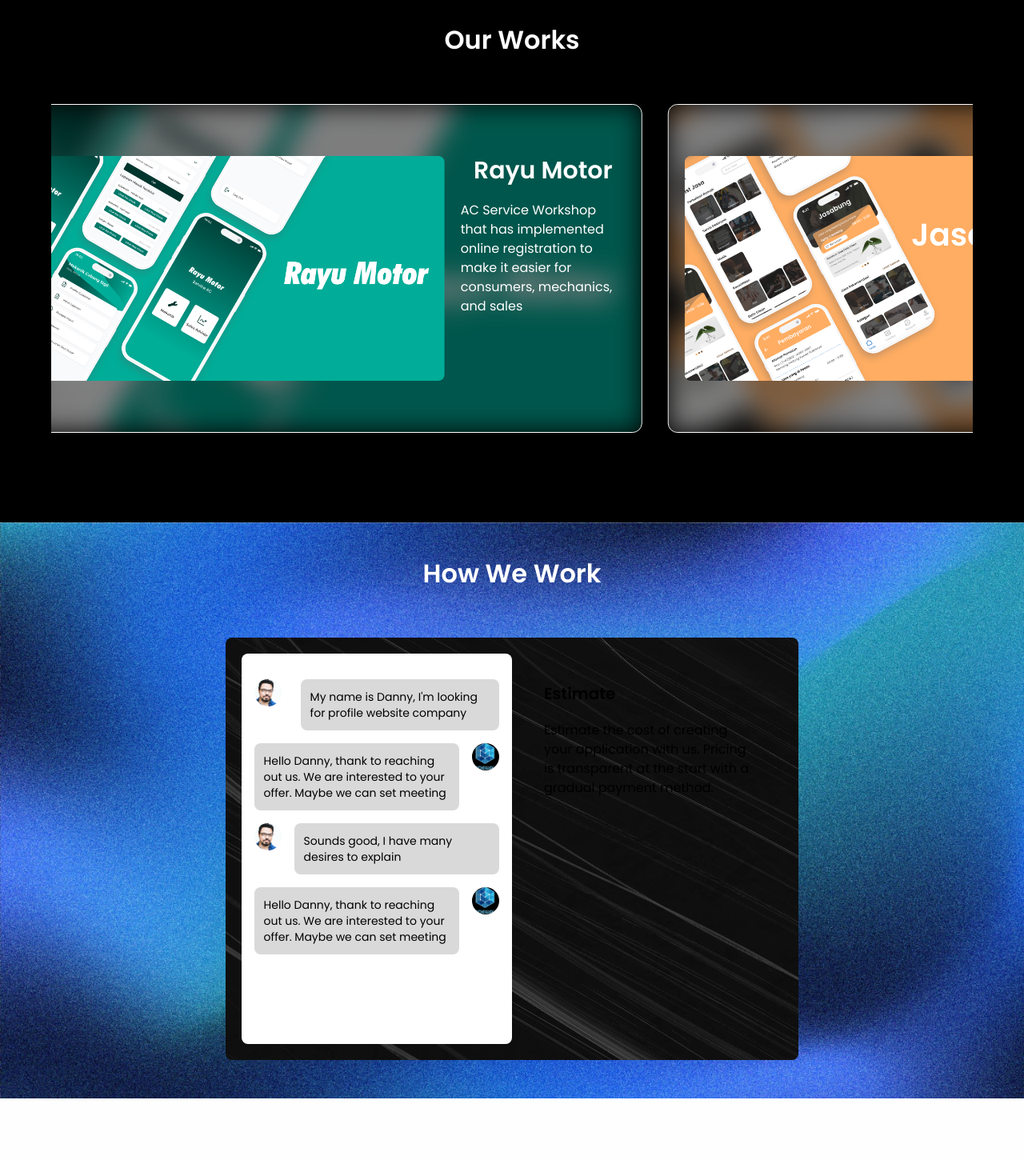
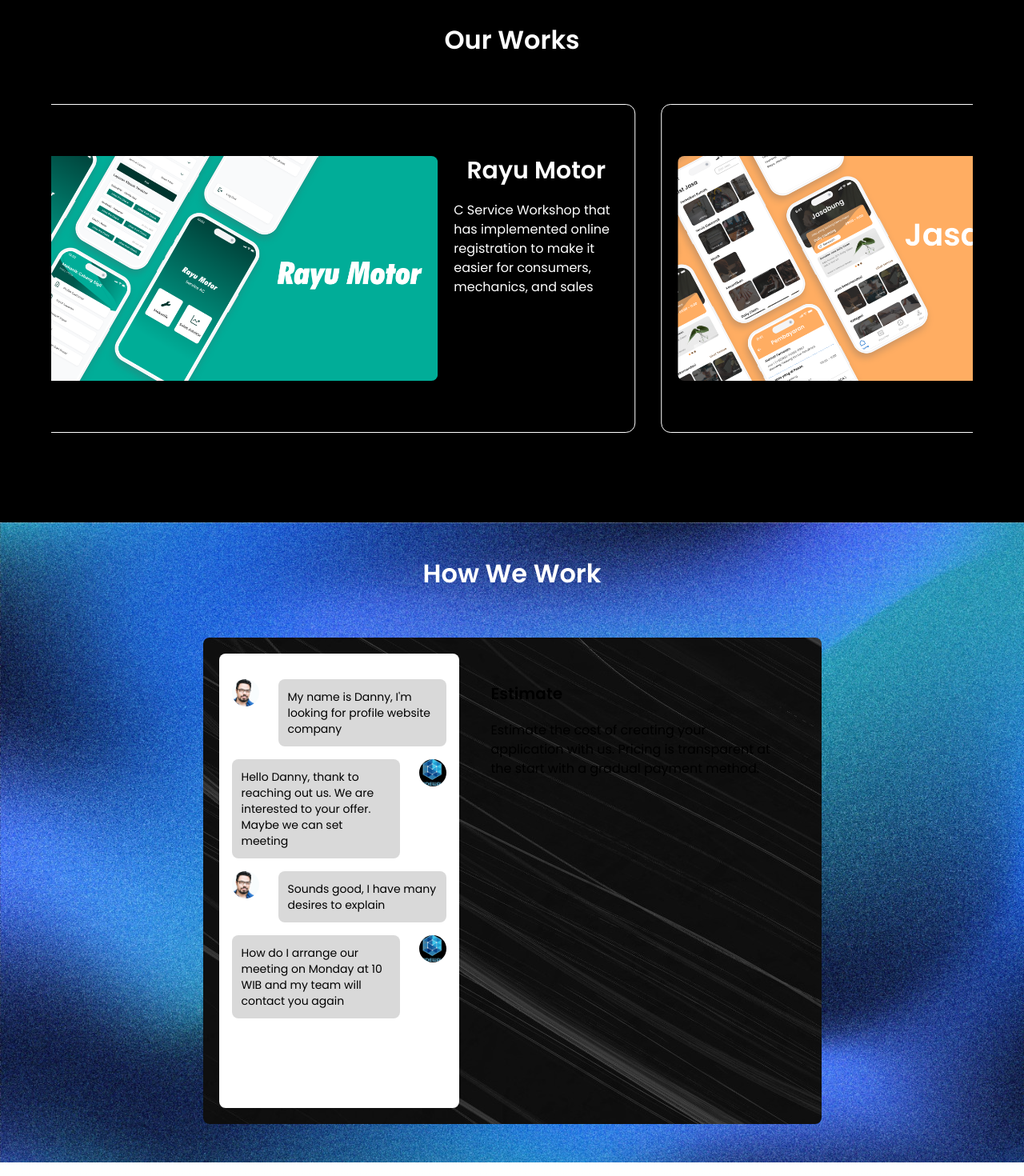
Before and after one commit to Bima1301/node-landing-wave, a Next.js app: page / in a window 1280 px wide. Shown: the part 1880-3350 px from the top of the page at 80% size. Built offline with nearby package versions, Linux system fonts and the light colour scheme.

Commit message:
[STYLE] moving testimoni and conversation data to data.ts

```diff
--- a/app/components/organism/howWork.tsx
+++ b/app/components/organism/howWork.tsx
@@ -4,6 +4,7 @@ import React from 'react'
 import { motion } from 'framer-motion'
 import Title from '../atoms/title'
 import Image from 'next/image'
+import { conversations } from '@/libs/data'
 
 export default function HowWork() {
     return (
@@ -12,36 +13,20 @@ export default function HowWork() {
             <div className='absolute top-0 left-0 w-full h-full bg-[url(/images/howWorkBg.jpeg)] bg-cover' />
             <div className='z-10 relative flex justify-center items-center flex-col h-fit 14'>
                 <Title title="How We Work" className="text-center text-white md:mt-10 md:mb-14 my-8" />
-                <div className='bg-[url(/images/howWorkContent.jpeg)] flex md:flex-row flex-col p-5 rounded-lg md:max-w-[80%] max-w-full'>
-                    <div className='flex flex-col gap-4 bg-white px-4 pt-8 pb-28  rounded-lg min-w-[50%]'>
-                        <div className='flex flex-row gap-6 text-black items-start'>
-                            <div className='rounded-full aspect-square min-w-[34px] relative overflow-hidden' >
-                                <Image src='/images/person.jpeg' alt='Phone' fill objectFit='cover' />
+                <div className='bg-[url(/images/howWorkContent.jpeg)] flex md:flex-row flex-col-reverse md:items-start items-center p-5 rounded-lg md:max-w-[773px] max-w-full'>
+                    <div className='flex flex-col gap-4 bg-white px-4 pt-8 pb-28  rounded-lg max-w-[300px]'>
+                        {conversations.map((item, index) => (
+                            <div className={`flex  ${index % 2 == 0 ? "flex-row" : "flex-row-reverse"} gap-6 text-black items-start`} key={index}>
+                                <div className='rounded-full aspect-square min-w-[34px] relative overflow-hidden' >
+                                    <Image src={item.imgProfil} alt='Phone' fill objectFit='cover' />
+                                </div>
+                                <p className='rounded-lg md:text-sm text-xs bg-[#D9D9D9] p-3'>{item.chat}</p>
                             </div>
-                            <p className='rounded-lg md:text-sm text-xs bg-[#D9D9D9] p-3'>My name is Danny, I'm looking for profile website company</p>
-                        </div>
-                        <div className='flex flex-row-reverse gap-4 text-black items-start'>
-                            <div className='rounded-full aspect-square min-w-[34px] relative overflow-hidden' >
-                                <Image src='/images/person2.jpeg' alt='Phone' fill objectFit='cover' />
-                            </div>
-                            <p className='rounded-lg md:text-sm text-xs bg-[#D9D9D9] p-3'>Hello Danny, thank to reaching out us. We are interested to your offer. Maybe we can set meeting</p>
-                        </div>
-                        <div className='flex flex-row gap-4 text-black items-start'>
-                            <div className='rounded-full aspect-square min-w-[34px] relative overflow-hidden' >
-                                <Image src='/images/person.jpeg' alt='Phone' fill objectFit='cover' />
-                            </div>
-                            <p className='rounded-lg md:text-sm text-xs bg-[#D9D9D9] p-3'>Sounds good, I have many desires to explain</p>
-                        </div>
-                        <div className='flex flex-row-reverse gap-4 text-black items-start'>
-                            <div className='rounded-full aspect-square min-w-[34px] relative overflow-hidden' >
-                                <Image src='/images/person2.jpeg' alt='Phone' fill objectFit='cover' />
-                            </div>
-                            <p className='rounded-lg md:text-sm text-xs bg-[#D9D9D9] p-3'>Hello Danny, thank to reaching out us. We are interested to your offer. Maybe we can set meeting</p>
-                        </div>
+                        ))}
                     </div>
                     <div className='flex flex-col px-10 md:mt-9 my-5'>
-                        <p className='text-xl font-semibold mb-5'>Estimate</p>
-                        <p className='md:text-base text-xs'>Estimate the cost of creating your application with us. Pricing is transparent at the start with a gradual payment method.</p>
+                        <p className='text-xl font-semibold mb-5 md:text-start text-center'>Estimate</p>
+                        <p className='md:text-base text-xs md:text-start text-center'>Estimate the cost of creating your application with us. Pricing is transparent at the start with a gradual payment method.</p>
                     </div>
                 </div>
             </div>
--- a/app/components/organism/work.tsx
+++ b/app/components/organism/work.tsx
@@ -5,6 +5,8 @@ import { motion, useScroll, useTransform } from 'framer-motion'
 import Title from '../atoms/title'
 import Card from '../atoms/card'
 import Image from 'next/image'
+import WorkMobile from './workMobile'
+import { portfolio } from '@/libs/data'
 
 export default function Work() {
     const targetRef = useRef<HTMLDivElement | null>(null);
@@ -18,46 +20,27 @@ export default function Work() {
             <Title title="Our Works" className=" text-white md:mt-10 mb-14 xl:px-[12rem] lg:px-[8rem] px-10 text-center" />
             <div className='lg:flex hidden flex-col items-center overflow-hidden'>
                 <motion.div className='flex gap-8 px-10' style={{ x }}>
-                    <Card className='flex flex-row gap-5 px-5 py-16 text-white relative min-w-[48rem] overflow-hidden'>
-                        <div className='absolute top-0 left-0 w-full h-full bg-[url(/images/work1.png)] bg-cover brightness-50 blur-lg' />
-                        <Image src='/images/work1.png' alt='work 1' width={500} height={500} className='z-10 rounded-lg' />
-                        <div className='flex flex-col max-w-xs z-10'>
-                            <p className='text-center text-3xl font-semibold mb-5'>Rayu Motor</p>
-                            <p>AC Service Workshop that has implemented online registration to make it easier for consumers, mechanics, and sales</p>
-                        </div>
-                    </Card>
-                    <Card className='flex flex-row gap-5 px-5 py-16 text-white relative min-w-[48rem] overflow-hidden'>
-                        <div className='absolute top-0 left-0 w-full h-full bg-[url(/images/work2.png)] bg-cover brightness-50 blur-lg' />
-                        <Image src='/images/work2.png' alt='work 1' width={500} height={500} className='z-10 rounded-lg' />
-                        <div className='flex flex-col max-w-xs z-10'>
-                            <p className='text-center text-3xl font-semibold mb-5'>Jasabung</p>
-                            <p>
-                                Jasabung is a platform for online cockfighting gambling games, which is equipped with a live streaming feature that allows players to watch the match live.
-                            </p>
-                        </div>
-                    </Card>
+                    {portfolio.map((item, index) => (
+                        <Card key={index} className='flex flex-row gap-5 px-5 py-16 text-white relative min-w-[48rem] overflow-hidden'>
+                            <div className={`absolute top-0 left-0 w-full h-full ${item.bg} bg-cover brightness-50 blur-lg`} />
+                            <Image src={item.src} alt='work 1' width={500} height={500} className='z-10 rounded-lg' />
+                            <div className='flex flex-col max-w-xs z-10'>
+                                <p className='text-center text-3xl font-semibold mb-5'>{item.title}</p>
+                                <p>{item.description}</p>
+                            </div>
+                        </Card>
+                    ))}
                 </motion.div>
             </div>
             <div className='lg:hidden flex flex-col items-center overflow-hidden'>
                 <div className='flex flex-col gap-4 lg:px-10'>
-                    <Card className='flex md:flex-row flex-col gap-5 px-5 lg:py-20 py-10 text-white relative lg:min-w-[48rem] overflow-hidden'>
-                        <div className='absolute top-0 left-0 w-full h-full bg-[url(/images/work1.png)] bg-cover brightness-50 blur-lg' />
-                        <Image src='/images/work1.png' alt='work 1' width={400} height={400} className='z-10 rounded-lg' />
-                        <div className='flex flex-col lg:max-w-xs  z-10'>
-                            <p className='text-center md:text-3xl text-xl font-semibold mb-5'>Rayu Motor</p>
-                            <p className='lg:text-base md:text-sm text-xs'>AC Service Workshop that has implemented online registration to make it easier for consumers, mechanics, and sales</p>
-                        </div>
-                    </Card>
-                    <Card className='flex md:flex-row flex-col gap-5 px-5 lg:py-20 py-10 text-white relative lg:min-w-[48rem] overflow-hidden'>
-                        <div className='absolute top-0 left-0 w-full h-full bg-[url(/images/work2.png)] bg-cover brightness-50 blur-lg' />
-                        <Image src='/images/work2.png' alt='work 1' width={400} height={400} className='z-10 rounded-lg' />
-                        <div className='flex flex-col lg:max-w-xs z-10'>
-                            <p className='text-center md:text-3xl text-xl font-semibold mb-5'>Jasabung</p>
-                            <p className='lg:text-base md:text-sm text-xs'>
-                                Jasabung is a platform for online cockfighting gambling games, which is equipped with a live streaming feature that allows players to watch the match live.
-                            </p>
-                        </div>
-                    </Card>
+                    {portfolio.map((item, index) => (
+                        <React.Fragment key={index}>
+                            <WorkMobile
+                                item={item}
+                            />
+                        </React.Fragment>
+                    ))}
                 </div>
             </div>
         </motion.section>
--- /dev/null
+++ b/app/components/organism/workMobile.tsx
@@ -0,0 +1,42 @@
+'use client'
+import React, { useRef } from 'react'
+import { motion, useScroll, useTransform } from 'framer-motion'
+import Card from '../atoms/card'
+import Image from 'next/image'
+
+type WorkMobileProps = {
+    item: {
+        title: string,
+        description: string,
+        bg: string
+        src: string
+    }
+}
+
+export default function WorkMobile(
+    { item }: WorkMobileProps
+) {
+    const ref = useRef<HTMLDivElement | null>(null);
+    const { scrollYProgress: scrollYProgressMobil } = useScroll({
+        target: ref,
+        offset: ["0 1", "1.33 1"],
+    });
+    const scaleProgess = useTransform(scrollYProgressMobil, [0, 1], [0.8, 1]);
+    const opacityProgess = useTransform(scrollYProgressMobil, [0, 1], [0.6, 1]);
+    return (
+        <motion.div ref={ref} style={{
+            scale: scaleProgess,
+            opacity: opacityProgess,
+        }}>
+            <Card className='flex md:flex-row flex-col gap-5 px-5 lg:py-20 py-10 text-white relative lg:min-w-[48rem] overflow-hidden'>
+                <div className={`absolute top-0 left-0 w-full h-full ${item.bg} bg-cover brightness-50 blur-lg`} />
+                <Image src={item.src} alt='work 1' width={400} height={400} className='z-10 rounded-lg' />
+                <div className='flex flex-col lg:max-w-xs  z-10'>
+                    <p className='text-center md:text-3xl text-xl font-semibold mb-5'>{item.title}</p>
+                    <p className='lg:text-base md:text-sm text-xs'>{item.description}</p>
+                </div>
+            </Card>
+        </motion.div>
+
+    )
+}
--- a/libs/data.ts
+++ b/libs/data.ts
@@ -27,3 +27,37 @@ export const testimonials = [
         user: "Yusuf Uwais"
     }
 ] as const;
+
+export const portfolio = [
+    {
+        bg: "bg-[url(/images/work1.png)]",
+        src: "/images/work1.png",
+        title: "Rayu Motor",
+        description: "C Service Workshop that has implemented online registration to make it easier for consumers, mechanics, and sales"
+    },
+    {
+        bg: "bg-[url(/images/work2.png)]",
+        src: "/images/work2.png",
+        title: "Jasabung",
+        description: "Jasabung is a platform for online cockfighting gambling games, which is equipped with a live streaming feature that allows players to watch the match live."
+    },
+] as const;
+
+export const conversations = [
+    {
+        imgProfil: "/images/person.jpeg",
+        chat: "My name is Danny, I'm looking for profile website company"
+    },
+    {
+        imgProfil: "/images/person2.jpeg",
+        chat: "Hello Danny, thank to reaching out us. We are interested to your offer. Maybe we can set meeting"
+    },
+    {
+        imgProfil: "/images/person.jpeg",
+        chat: "Sounds good, I have many desires to explain"
+    },
+    {
+        imgProfil: "/images/person2.jpeg",
+        chat: "How do I arrange our meeting on Monday at 10 WIB and my team will contact you again"
+    },
+] as const;
```
Also changed, not shown: app/components/organism/testimoni.tsx (+7 -5 lines), app/components/organism/testimoniMobile.tsx (added, +35 -0 lines).
